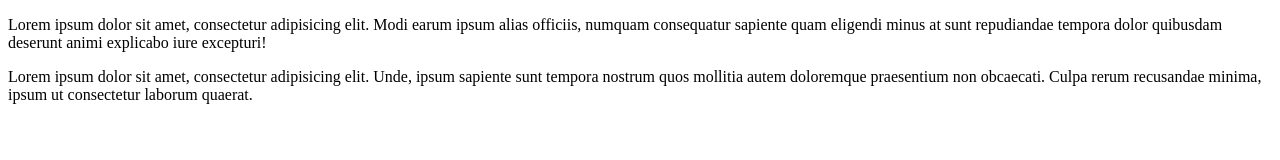
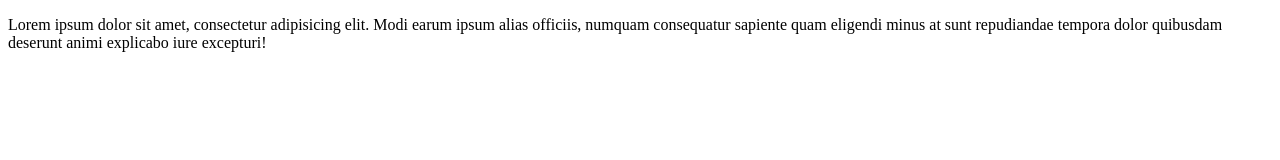
Before and after one commit to ishebn/rezenebe, a plain HTML site: page ebn.html in a window 1280 px wide. Drawn offline with Linux system fonts and the light colour scheme.

Commit message:
ajout de mes fichies

```diff
--- a/ebn.html
+++ b/ebn.html
@@ -14,7 +14,7 @@
         excepturi!
 
     </p>
-    <p>Lorem ipsum dolor sit amet, consectetur adipisicing elit. Unde, ipsum sapiente sunt tempora nostrum quos mollitia autem doloremque praesentium non obcaecati. Culpa rerum recusandae minima, ipsum ut consectetur laborum quaerat.</p>
+
 </body>
 
 </html>
```
